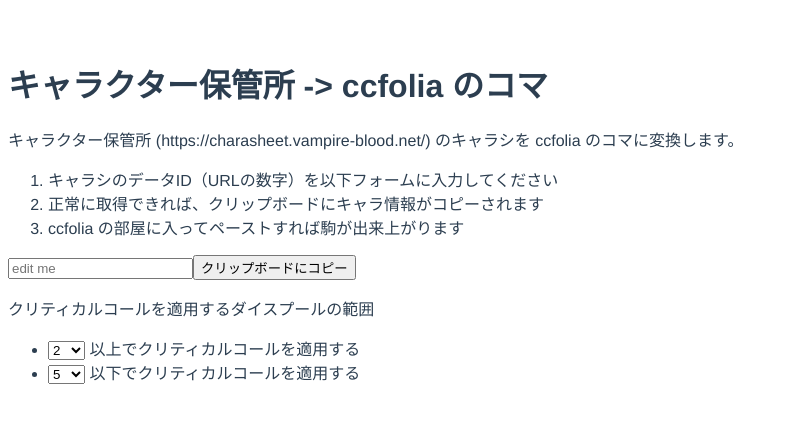
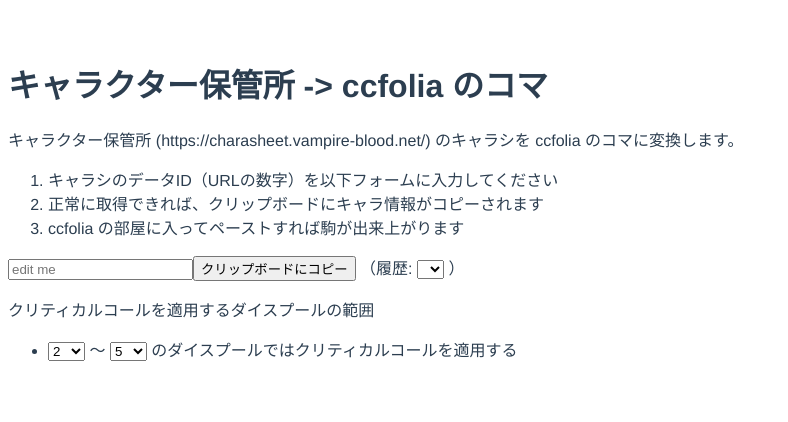
Before and after one commit to TKNRK/vb2ccfolia, a Vue app: page / in a window 1280 px wide. Shown: the top 422 px of the page, without its empty margins (0-788 px from the left). Built offline with nearby package versions, Linux system fonts and the light colour scheme.

Commit message:
add history

```diff
--- a/src/App.vue
+++ b/src/App.vue
@@ -15,11 +15,23 @@
     <div id="input">
       <input v-model="state.id" placeholder="edit me" />
       <button @click="onButtonClicked">クリップボードにコピー</button>
+      （履歴:
+      <select id="pc-history" v-model="state.id">
+        <option value="0">-</option>
+        <option
+          v-for="h in state.history"
+          :key="`history-${h.id}`"
+          :value="h.id"
+        >
+          {{ `${h.name} (システム: ${h.system}, ID: ${h.id})` }}
+        </option>
+      </select>
+      ）
     </div>
     <div id="utakaze-cc">
       <p>クリティカルコールを適用するダイスプールの範囲</p>
       <ul id="cc-settnigs-list">
-        <li id="cc-lower-item">
+        <li id="cc-range">
           <select id="cc-lower-limit" v-model="state.ccLowerLimit">
             <option value="0">-</option>
             <option
@@ -30,9 +42,7 @@
               {{ lowerLimit + 1 }}
             </option>
           </select>
-          以上でクリティカルコールを適用する
-        </li>
-        <li id="cc-upper-item">
+          〜
           <select id="cc-upper-limit" v-model="state.ccUpperLimit">
             <option value="0">-</option>
             <option
@@ -43,7 +53,7 @@
               {{ upperLimit + 1 }}
             </option>
           </select>
-          以下でクリティカルコールを適用する
+          のダイスプールではクリティカルコールを適用する
         </li>
       </ul>
     </div>
@@ -71,7 +81,7 @@
 </template>
 
 <script lang="ts">
-import { defineComponent, reactive } from "vue";
+import { defineComponent, onMounted, reactive } from "vue";
 // import { getUtakazeChara } from "@/modules/utakaze";
 import { jsonp } from "vue-jsonp";
 import { UtakazeResponse } from "@/types/utakaze";
@@ -84,9 +94,21 @@
   ccUpperLimit: number;
   hasError: boolean;
   isUnsupportedSystem: boolean;
+  /** ローカルストレージの履歴 */
+  history: HistoryElement[];
   id?: number;
   game?: string;
   charaName?: string;
+}
+
+/** ローカルストレージのキャラクター取得履歴 */
+interface HistoryElement {
+  /** PC 名 */
+  name: string;
+  /** TRPG のシステム名 */
+  system: string;
+  /** キャラクター保管庫のID */
+  id: number;
 }
 
 export default defineComponent({
@@ -97,7 +119,34 @@
       ccUpperLimit: 5,
       hasError: false,
       isUnsupportedSystem: false,
+      history: [],
     });
+
+    const _getHistory = (): HistoryElement[] => {
+      const vbHistory: HistoryElement[] = JSON.parse(
+        localStorage.getItem("vbHistory") || "[]"
+      );
+      return vbHistory;
+    }
+
+    const _saveValidSetting = (name: string, system: string, id: number) => {
+      // ローカルストレージから履歴を取り出す
+      const vbHistory = _getHistory();
+      // すでに保存済みだったら何もしない
+      for (const v of vbHistory) {
+        if (v.id === id) {
+          return;
+        }
+      }
+      // 新規追加
+      vbHistory.push({
+        name: name,
+        system: system,
+        id: id,
+      });
+      // ローカルストレージを上書き
+      localStorage.setItem("vbHistory", JSON.stringify(vbHistory));
+    }
 
     const _copyToClipboard = (piece: string) => {
       var listerner = (e: ClipboardEvent) => {
@@ -124,7 +173,11 @@
       state.charaName = state.game = undefined;
       state.hasError = state.isUnsupportedSystem = false;
 
-      jsonp(`https://charasheet.vampire-blood.net/${state.id ?? 0}.js`)
+      if (state.id === 0 || state.id === undefined) {
+        return;
+      }
+
+      jsonp(`https://charasheet.vampire-blood.net/${state.id}.js`)
         .then((json: UtakazeResponse) => {
           state.game = json.game;
           switch (json.game) {
@@ -133,13 +186,20 @@
               break;
             default:
               state.isUnsupportedSystem = true;
+              return;
           }
+          if (state.id === 0 || state.id === undefined) return;
+          _saveValidSetting(json.pc_name, json.game, state.id);
         })
         .catch((err) => {
           console.log(err);
           state.hasError = true;
         });
     };
+
+    onMounted(() => {
+      state.history = _getHistory();
+    });
 
     return {
       state,
```
